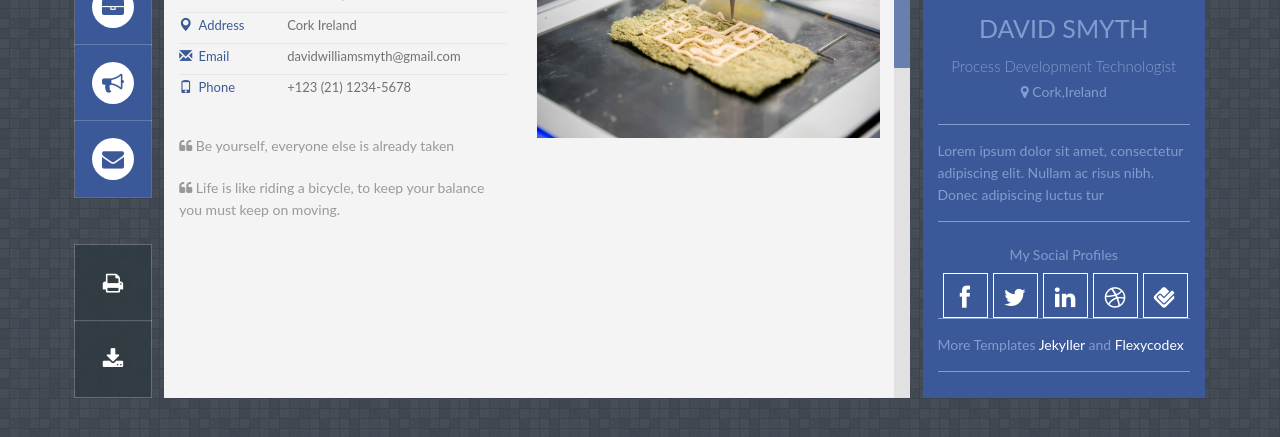
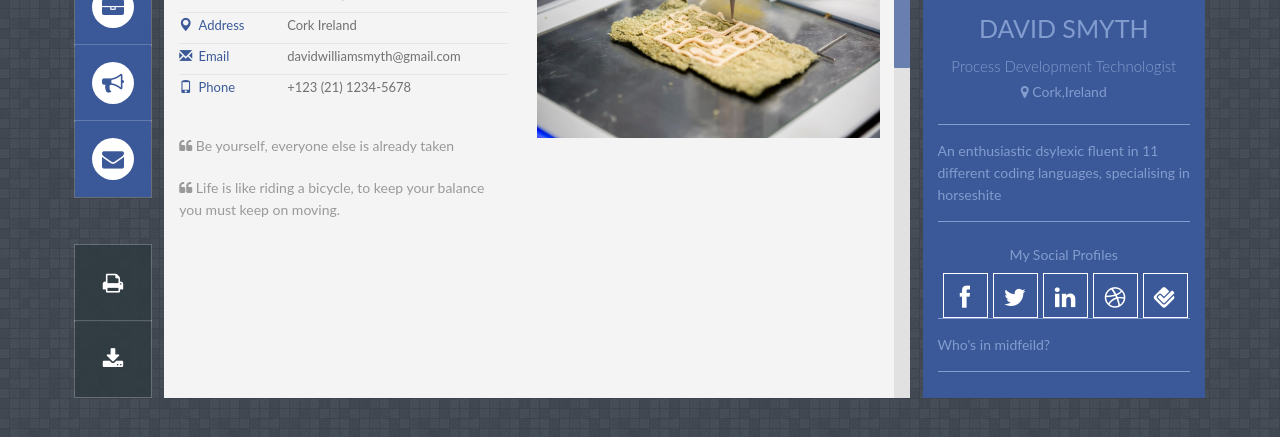
Before and after one commit to davidsmyth123/davidsmyth123.github.io, a Jekyll site: the page built from index.html, in a window 1280 px wide, cut to the strip 342-779 px from the top of the page. Built offline with Jekyll 4.4.1, drawn with Linux system fonts in a browser that asks for light colours; some web fonts are replaced.

Commit message:
updated description

```diff
--- a/index.html
+++ b/index.html
@@ -78,7 +78,7 @@ layout: default
         <!-- Profile Description -->
         <div id="profile_desc">
             <p>
-            	Lorem ipsum dolor sit amet, consectetur adipiscing elit. Nullam ac risus nibh. Donec adipiscing luctus tur
+            	An enthusiastic dsylexic fluent in 11 different coding languages, specialising in horseshite
             </p>
 
         </div>
@@ -100,7 +100,7 @@ layout: default
 
         <div id="profile_desc">
             <p>
-                More Templates <a href="https://github.com/jekyller" target="_blank" title="jekyller" class="a-footer">Jekyller</a> and <a href="https://themeforest.net/item/flexyvcard-responsive-vcard-template-/7158750" target="_blank" title="flexycodes" class="a-footer">Flexycodex</a>
+               Who's in midfeild?
             </p>
 
         </div>
```
